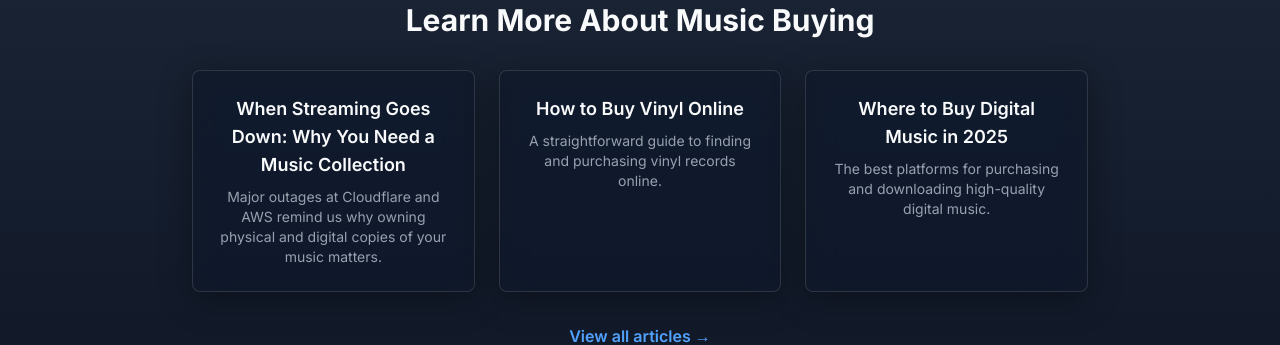
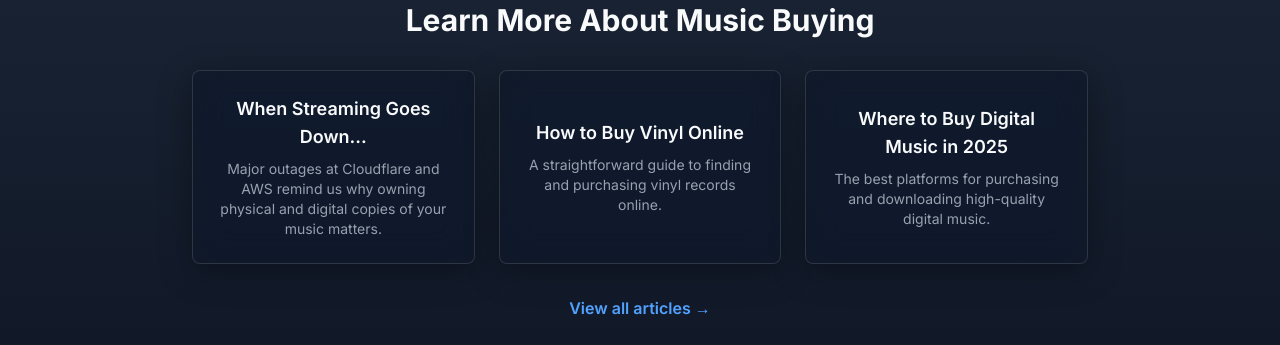
Before and after one commit to jackunderhill/stream-to-shelf, a Next.js app: page / in a window 1280 px wide. Shown: the part 947-1292 px from the top of the page. Built offline with nearby package versions, Linux system fonts and the light colour scheme; no server answers.

Commit message:
Vertically centre blog preview text

```diff
--- a/content/when-streaming-goes-down.md
+++ b/content/when-streaming-goes-down.md
@@ -1,5 +1,5 @@
 ---
-title: "When Streaming Goes Down: Why You Need a Music Collection"
+title: "When Streaming Goes Down..."
 description: "Major outages at Cloudflare and AWS remind us why owning physical and digital copies of your music matters."
 date: "2025-11-12"
 tags: ["music ownership", "streaming outages", "digital preservation"]
--- a/src/app/page.tsx
+++ b/src/app/page.tsx
@@ -68,13 +68,13 @@ export default function Home() {
               <Link
                 key={post.slug}
                 href={`/blog/${post.slug}`}
-                className="group block p-6 glass-effect rounded-lg transition-all duration-300 hover:scale-105 hover:-translate-y-1 relative overflow-hidden cursor-pointer"
+                className="group flex flex-col items-center justify-center p-6 glass-effect rounded-lg transition-all duration-300 hover:scale-105 hover:-translate-y-1 relative overflow-hidden cursor-pointer min-h-48"
               >
                 <div className="absolute inset-0 shimmer opacity-0 group-hover:opacity-100"></div>
-                <h3 className="text-lg font-semibold mb-2 group-hover:text-blue-400 transition-colors relative z-10">
+                <h3 className="text-lg font-semibold mb-2 group-hover:text-blue-400 transition-colors relative z-10 text-center">
                   {post.title}
                 </h3>
-                <p className="text-gray-400 text-sm group-hover:text-gray-300 transition-colors relative z-10">
+                <p className="text-gray-400 text-sm group-hover:text-gray-300 transition-colors relative z-10 text-center">
                   {post.description}
                 </p>
               </Link>
```
